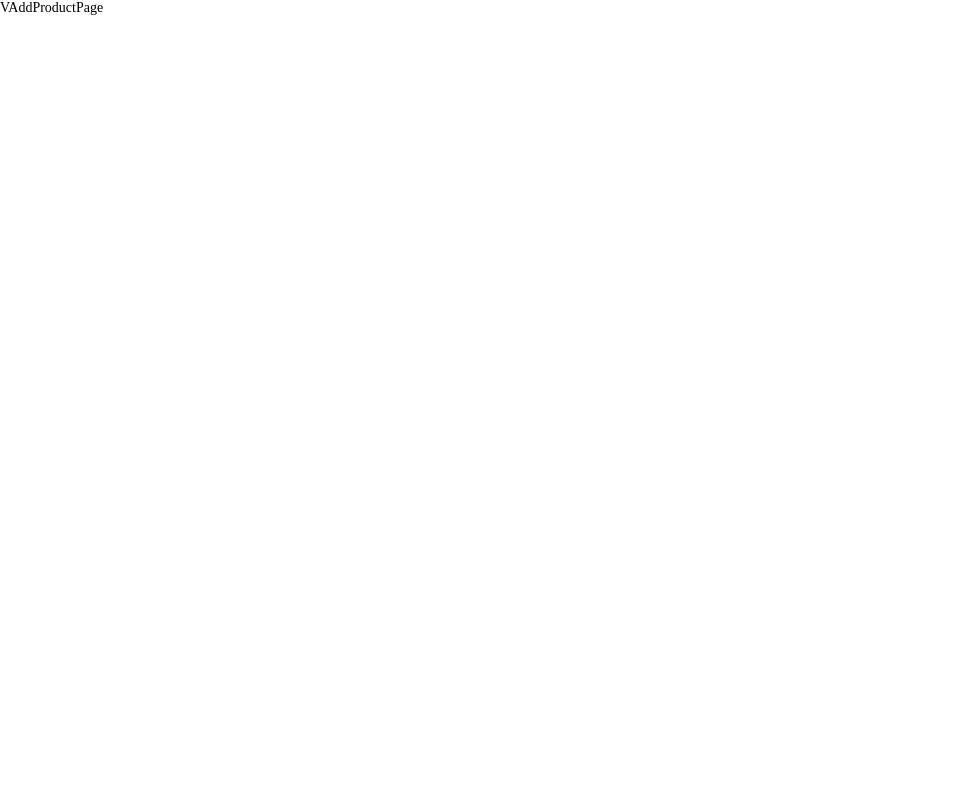
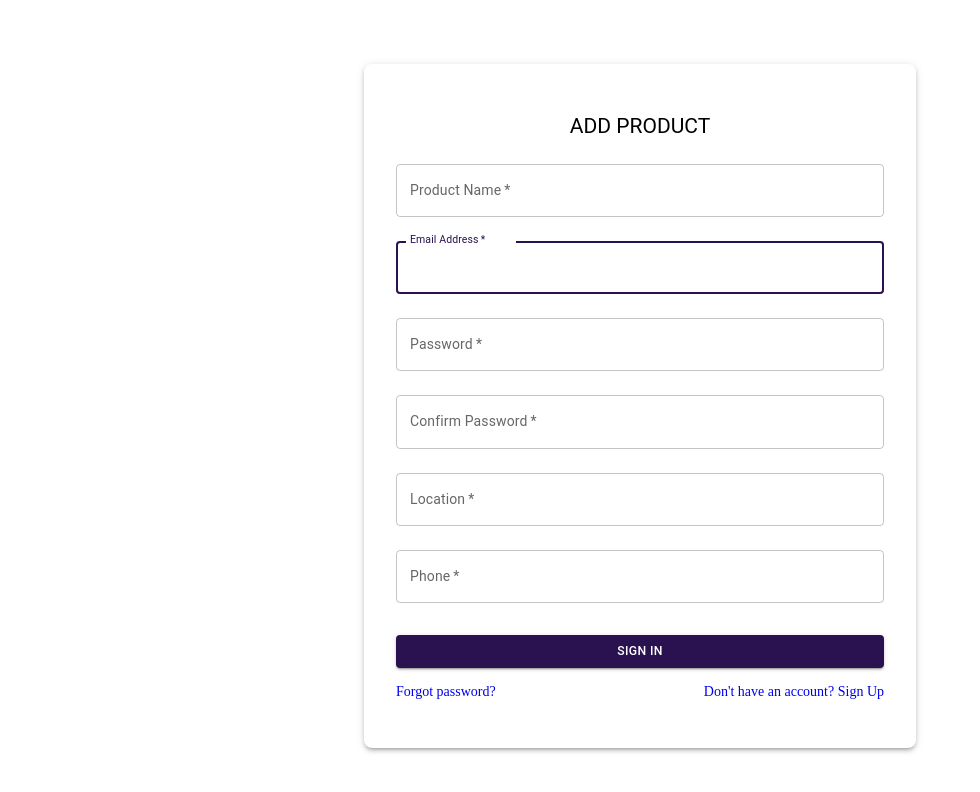
Before and after one commit to iamrishiksahu/LocalAlt, a React (Create React App) app in the folder frontend/: page /vendor/add-product in a window 1280 px wide. Shown: the top 792 px of the page, without its empty margins (0-980 px from the left). Built offline with nearby package versions, Linux system fonts and the light colour scheme.

Commit message:
vendor homepage added

```diff
--- a/frontend/src/pages/customer/SignUpPage.js
+++ b/frontend/src/pages/customer/SignUpPage.js
@@ -6,15 +6,15 @@ import {
   Button,
   Box,
   Typography,
-  // useTheme,  // You can remove this import if not used.
+
 } from "@mui/material";
 import { Link } from "react-router-dom";
 
 const SignUpPage = () => {
   const handleSubmit = (event) => {
-    event.preventDefault(); // Prevent the default form submission.
+    event.preventDefault();
     const data = new FormData(event.currentTarget);
-    // Log the email and password entered by the user for further processing.
+
     console.log({
       email: data.get("email"),
       password: data.get("password"),
--- a/frontend/src/pages/vendor/VAddProductPage.js
+++ b/frontend/src/pages/vendor/VAddProductPage.js
@@ -1,9 +1,126 @@
-import React from 'react'
+import React from "react";
+import {
+  Container,
+  Grid,
+  TextField,
+  Button,
+  Box,
+  Typography,
+
+} from "@mui/material";
+import { Link } from "react-router-dom";
 
 const VAddProductPage = () => {
+  const handleSubmit = (event) => {
+    event.preventDefault();
+    const data = new FormData(event.currentTarget);
+
+    console.log({
+      email: data.get("email"),
+      password: data.get("password"),
+      location: data.get("location"),
+      phone: data.get("phone"),
+    });
+  };
+
   return (
-    <div>VAddProductPage</div>
-  )
-}
+    <Container component="main" maxWidth="sm">
 
-export default VAddProductPage
+      <Box
+        sx={{
+          boxShadow: 3,
+          borderRadius: 2,
+          px: 4,
+          py: 6,
+          marginTop: 8,
+          display: "flex",
+          flexDirection: "column",
+          alignItems: "center",
+        }}
+      >
+        <Typography component="h1" variant="h5">
+          ADD PRODUCT
+        </Typography>
+        <Box component="form" onSubmit={handleSubmit} noValidate sx={{ mt: 1 }}>
+          <TextField
+            margin="normal"
+            required
+            fullWidth
+            id="name"
+            label="Product Name"
+            name="name"
+            autoFocus
+          />
+          <TextField
+            margin="normal"
+            required
+            fullWidth
+            id="email"
+            label="Email Address"
+            name="email"
+            autoFocus
+          />
+          <TextField
+            margin="normal"
+            required
+            fullWidth
+            name="password"
+            label="Password"
+            type="password"
+            id="password"
+          />
+          <TextField
+            margin="normal"
+            required
+            fullWidth
+            name="password"
+            label="Confirm Password"
+            type="password"
+            id="cpassword"
+          />
+          <TextField
+            margin="normal"
+            required
+            fullWidth
+            name="location"
+            label="Location"
+            type="string"
+            id="location"
+          />
+          <TextField
+            margin="normal"
+            required
+            fullWidth
+            name="phone"
+            label="Phone"
+            type="number"
+            id="phone"
+          />
+          <Button
+            type="submit"
+            fullWidth
+            variant="contained"
+            color="primary"
+            sx={{ mt: 3, mb: 2 }}
+          >
+            Sign In
+          </Button>
+          <Grid container>
+            <Grid item xs>
+              <Link to="#" variant="body2">
+                Forgot password?
+              </Link>
+            </Grid>
+            <Grid item>
+              <Link to="/register" variant="body2">
+                {"Don't have an account? Sign Up"}
+              </Link>
+            </Grid>
+          </Grid>
+        </Box>
+      </Box>
+    </Container>
+  );
+};
+
+export default VAddProductPage;
--- a/frontend/src/pages/vendor/VHomePage.js
+++ b/frontend/src/pages/vendor/VHomePage.js
@@ -1,6 +1,6 @@
 import React from 'react';
-import { Card, CardContent, Typography, Button, styled, Box, Grid } from '@mui/material';
-
+import { Card, CardContent, Typography, Button, styled, Box, Grid, useTheme } from '@mui/material';
+import { Link } from 'react-router-dom';
 const VHomePage = () => {
   const StyledBox = styled(Box)`
     display: flex;
@@ -11,29 +11,41 @@ const VHomePage = () => {
 
   const StyledCard = styled(Card)`
   width: 45%;
-  height: 100%; /* Set the height to 100% */
   display: flex;
   flex-direction: column;
   `;
 
+  const theme = useTheme();
   return (
     <StyledBox>
-      <StyledCard>
+      <StyledCard
+        sx={{
+          backgroundImage: "none",
+          backgroundColor: theme.palette.background.main,
+        }}>
         <CardContent>
           <Typography variant="h6">Manage SHOP</Typography>
 
+          <Link to="/vendor/manage-store" style={{ textDecoration: 'none' }}>
             <Button variant="contained" color="primary" fullWidth>
               Shop
             </Button>
+          </Link>
         </CardContent>
       </StyledCard>
-      <StyledCard>
+      <StyledCard
+        sx={{
+          backgroundImage: "none",
+          backgroundColor: theme.palette.background.main,
+        }}>
         <CardContent>
           <Typography variant="h6">Manage PRODUCTS</Typography>
 
+          <Link to="/vendor/manage-products" style={{ textDecoration: 'none' }}>
             <Button variant="contained" color="primary" fullWidth>
               Products
             </Button>
+          </Link>
         </CardContent>
       </StyledCard>
     </StyledBox >
```
Lines whose indentation alone changed are shown as unchanged.
